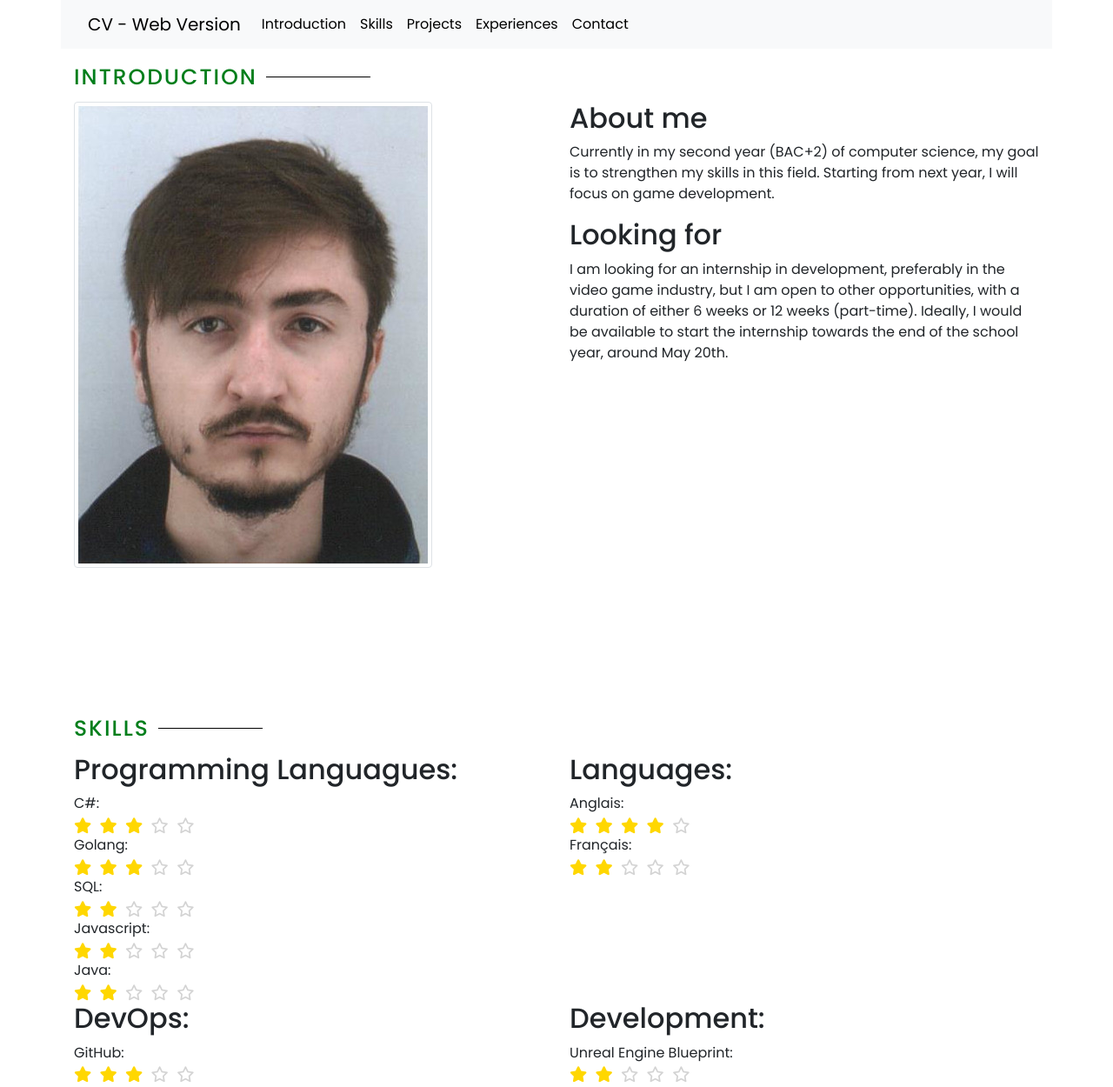
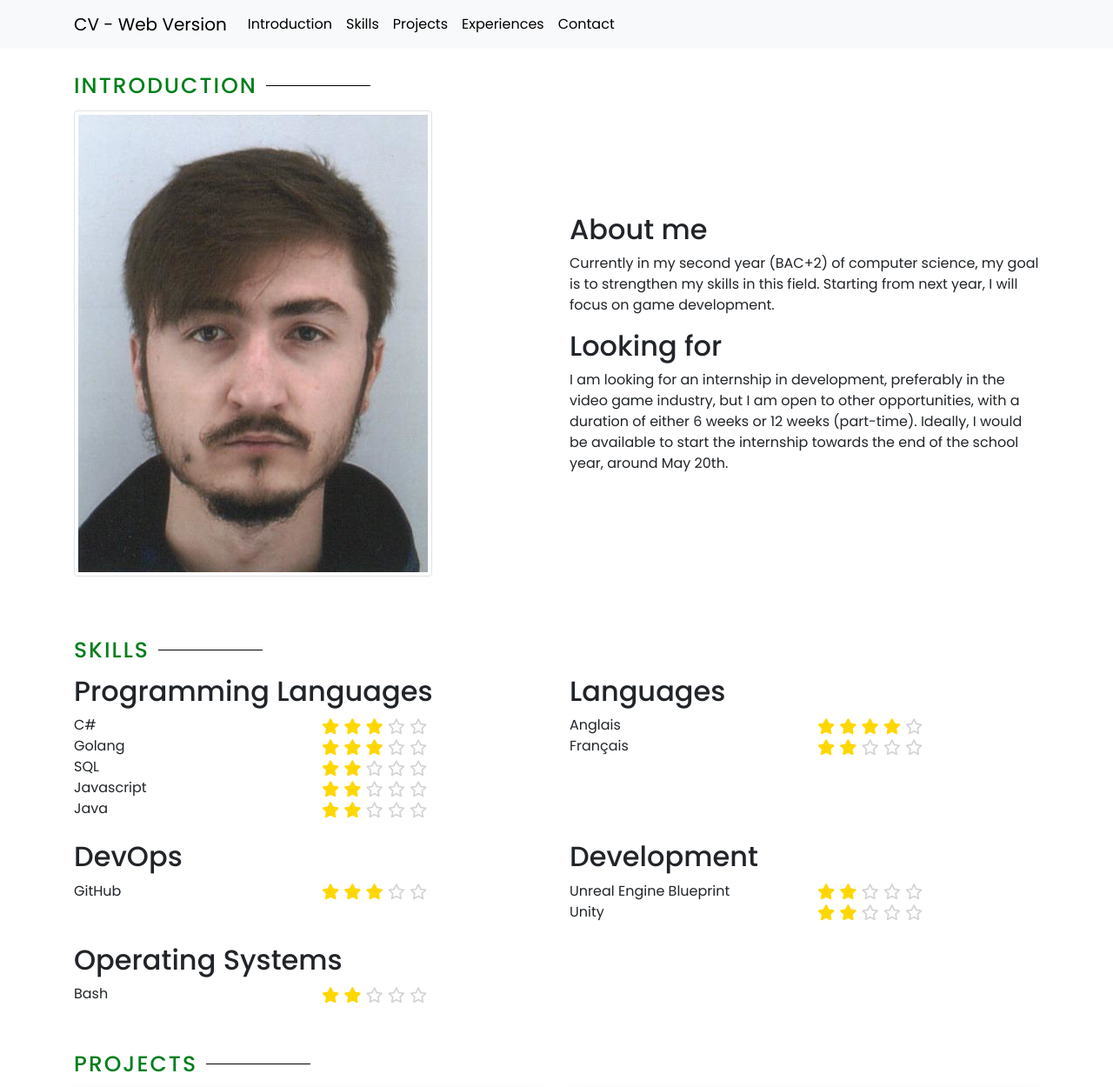
Before and after one commit to MihutaMihail/mihutamihail.github.io, a PHP site: page / in a window 1280 px wide. Shown: the top 1250 px of the page at 87% size. Run offline with PHP 8.4, Linux system fonts and the light colour scheme; some libraries are stand-ins or nearby versions.

Commit message:
[UPDATE] structure + [FIX] things

```diff
--- a/assets/css/index.css
+++ b/assets/css/index.css
@@ -20,7 +20,7 @@ body {
 # Section General
 --------------------------------------------------------------*/
 section {
-    padding: 80px 0px;
+    padding: 30px 0px;
     overflow: hidden;
 }
 
@@ -59,6 +59,22 @@ section {
 }
 
 /*--------------------------------------------------------------
+# Introduction Section
+--------------------------------------------------------------*/
+.introduction {
+  padding-top: 90px;
+}
+
+/*--------------------------------------------------------------
+# Projects Section
+--------------------------------------------------------------*/
+@media (max-width: 375px) {
+  .btn {
+    font-size: 0.8rem;
+  }
+}
+
+/*--------------------------------------------------------------
 # Skills Section
 --------------------------------------------------------------*/
 .stars,
@@ -92,19 +108,6 @@ section {
   padding: 60px 0 30px 0;
 }
 
-#footer .footer-top .footer-info h3 {
-  font-size: 28px;
-  margin: 0 0 20px 0;
-  padding: 2px 0 2px 0;
-  line-height: 1;
-  font-weight: 700;
-  text-transform: uppercase;
-}
-
-
-
-
-
 #footer .footer-top .social-links a {
   font-size: 18px;
   display: inline-block;
@@ -124,14 +127,6 @@ section {
   background: rgb(0, 191, 255);
   color: #151515;
   text-decoration: none;
-}
-
-#footer .footer-top h4 {
-  font-size: 16px;
-  font-weight: 600;
-  color: #fff;
-  position: relative;
-  padding-bottom: 12px;
 }
 
 #footer .footer-top .footer-links {
@@ -157,10 +152,6 @@ section {
   align-items: center;
 }
 
-#footer .footer-top .footer-links ul li:first-child {
-  padding-top: 0;
-}
-
 #footer .footer-top .footer-links ul a {
   color: #fff;
   transition: 0.3s;
--- a/index.html
+++ b/index.html
@@ -34,12 +34,12 @@
 
   <!-- ======= Header ======= -->
   <header id="header" class="fixed-top">
-    <div class="container">
+    <div class="container-fluid">
       <div class="row">
 
         <!-- Navbar -->
         <nav class="navbar navbar-expand-lg bg-body-tertiary">
-          <div class="container-fluid">
+          <div class="container">
             <a class="navbar-brand" href="#">CV - Web Version</a>
             <button class="navbar-toggler" type="button" data-bs-toggle="collapse" data-bs-target="#navbarSupportedContent" aria-controls="navbarSupportedContent" aria-expanded="false" aria-label="Toggle navigation">
               <span class="navbar-toggler-icon"></span>
@@ -68,10 +68,10 @@
         <h2>Introduction</h2>
       </div>
 
-      <div class="row">
+      <div class="row justify-content-center align-items-center">
         <div class="col-md-6 order-md-1">
           <div>
-            <figure><img src="assets/img/profile.jpg" alt="#" class="img-fluid img-thumbnail rounded"/></figure>
+            <figure><img src="assets/img/profile.jpg" alt="#" class="img-fluid img-thumbnail rounded img-introduction"/></figure>
           </div>
         </div>
 
@@ -106,177 +106,133 @@
         <h2>Skills</h2>
       </div>
 
-      <div class="mb-4 row">
+      <div class="row">
 
-      <!-- Programming Languagues -->
-      <div class="col-md-6 col-12">
+      <!-- Programming Languages -->
+      <div class="col-md-6 col-12 mb-4">
         <div class="grid-container">
-          <h2>Programming Languagues:</h2>
-          <div class="grid-item">
-            C#:
+          <h2>Programming Languages</h2>
+          <div class="row">
+            <div class="grid-item col-6">
+              C#
             </div>
-          <div class="grid-item">
-            <span class="skill-level">
-              <i class="stars fas fa-star"></i>
-              <i class="stars fas fa-star"></i>
-              <i class="stars fas fa-star"></i>
-              <i class="empty-stars far fa-star"></i>
-              <i class="empty-stars far fa-star"></i>
-            </span>
+            <div class="grid-item col-6">
+              <span class="skill-level"><i class="stars fas fa-star"></i><i class="stars fas fa-star"></i><i class="stars fas fa-star"></i><i class="empty-stars far fa-star"></i><i class="empty-stars far fa-star"></i></span>
             </div>
-          <div class="grid-item">
-            Golang:
           </div>
-          <div class="grid-item">
-            <span class="skill-level">
-              <i class="stars fas fa-star"></i>
-              <i class="stars fas fa-star"></i>
-              <i class="stars fas fa-star"></i>
-              <i class="empty-stars far fa-star"></i>
-              <i class="empty-stars far fa-star"></i>
-            </span>
+          <div class="row">
+            <div class="grid-item col-6">
+              Golang
             </div>
-          <div class="grid-item">
-            SQL:
+            <div class="grid-item col-6">
+              <span class="skill-level"><i class="stars fas fa-star"></i><i class="stars fas fa-star"></i><i class="stars fas fa-star"></i><i class="empty-stars far fa-star"></i><i class="empty-stars far fa-star"></i></span>
             </div>
-          <div class="grid-item">
-            <span class="skill-level">
-              <i class="stars fas fa-star"></i>
-              <i class="stars fas fa-star"></i>
-              <i class="empty-stars far fa-star"></i>
-              <i class="empty-stars far fa-star"></i>
-              <i class="empty-stars far fa-star"></i>
-            </span>
           </div>
-          <div class="grid-item">
-            Javascript:
+          <div class="row">
+            <div class="grid-item col-6">
+              SQL
             </div>
-          <div class="grid-item">
-            <span class="skill-level">
-              <i class="stars fas fa-star"></i>
-              <i class="stars fas fa-star"></i>
-              <i class="empty-stars far fa-star"></i>
-              <i class="empty-stars far fa-star"></i>
-              <i class="empty-stars far fa-star"></i>
-            </span>
+            <div class="grid-item col-6">
+              <span class="skill-level"><i class="stars fas fa-star"></i><i class="stars fas fa-star"></i><i class="empty-stars far fa-star"></i><i class="empty-stars far fa-star"></i><i class="empty-stars far fa-star"></i></span>
             </div>
-          <div class="grid-item">
-            Java:
           </div>
-          <div class="grid-item">
-            <span class="skill-level">
-              <i class="stars fas fa-star"></i>
-              <i class="stars fas fa-star"></i>
-              <i class="empty-stars far fa-star"></i>
-              <i class="empty-stars far fa-star"></i>
-              <i class="empty-stars far fa-star"></i>
-            </span>
+          <div class="row">
+            <div class="grid-item col-6">
+              Javascript
+            </div>
+            <div class="grid-item col-6">
+              <span class="skill-level"><i class="stars fas fa-star"></i><i class="stars fas fa-star"></i><i class="empty-stars far fa-star"></i><i class="empty-stars far fa-star"></i><i class="empty-stars far fa-star"></i></span>
+            </div>
+          </div>
+          <div class="row">
+            <div class="grid-item col-6">
+              Java
+            </div>
+            <div class="grid-item col-6">
+              <span class="skill-level"><i class="stars fas fa-star"></i><i class="stars fas fa-star"></i><i class="empty-stars far fa-star"></i><i class="empty-stars far fa-star"></i><i class="empty-stars far fa-star"></i></span>
             </div>
           </div>
         </div>
+      </div> <!-- End Programming Languages -->
+
 
       <!-- Languages -->
-        <div class="col-md-6 col-12">
+      <div class="col-md-6 col-12 mb-4">
         <div class="grid-container">
-            <h2>Languages:</h2>
-            <div class="grid-item">
-              Anglais:
+          <h2>Languages</h2>
+          <div class="row">
+            <div class="grid-item col-6">
+              Anglais
             </div>
-            <div class="grid-item">
-              <span class="skill-level">
-                <i class="stars fas fa-star"></i>
-                <i class="stars fas fa-star"></i>
-                <i class="stars fas fa-star"></i>
-                <i class="stars fas fa-star"></i>
-                <i class="empty-stars far fa-star"></i>
-              </span>
+            <div class="grid-item col-6">
+              <span class="skill-level"><i class="stars fas fa-star"></i><i class="stars fas fa-star"></i><i class="stars fas fa-star"></i><i class="stars fas fa-star"></i><i class="empty-stars far fa-star"></i></span>
             </div>
-            <div class="grid-item">
-              Français:
           </div>
-            <div class="grid-item">
-              <span class="skill-level">
-                <i class="stars fas fa-star"></i>
-                <i class="stars fas fa-star"></i>
-                <i class="empty-stars far fa-star"></i>
-                <i class="empty-stars far fa-star"></i>
-                <i class="empty-stars far fa-star"></i>
-              </span>
+          <div class="row">
+            <div class="grid-item col-6">
+              Français
+            </div>
+            <div class="grid-item col-6">
+              <span class="skill-level"><i class="stars fas fa-star"></i><i class="stars fas fa-star"></i><i class="empty-stars far fa-star"></i><i class="empty-stars far fa-star"></i><i class="empty-stars far fa-star"></i></span>
             </div>
           </div>
         </div>
+      </div> <!-- End Languages -->
 
         <!-- DevOps -->
-        <div class="col-md-6 col-12">
+        <div class="col-md-6 col-12 mb-4">
           <div class="grid-container">
-            <h2>DevOps:</h2>
-            <div class="grid-item">
-              GitHub:
+            <h2>DevOps</h2>
+            <div class="row">
+              <div class="grid-item col-6">
+                GitHub
               </div>
-            <div class="grid-item">
-              <span class="skill-level">
-                <i class="stars fas fa-star"></i>
-                <i class="stars fas fa-star"></i>
-                <i class="stars fas fa-star"></i>
-                <i class="empty-stars far fa-star"></i>
-                <i class="empty-stars far fa-star"></i>
-              </span>
+              <div class="grid-item col-6">
+                <span class="skill-level"><i class="stars fas fa-star"></i><i class="stars fas fa-star"></i><i class="stars fas fa-star"></i><i class="empty-stars far fa-star"></i><i class="empty-stars far fa-star"></i></span>
               </div>
             </div>
           </div>
+        </div> <!-- End DevOps -->
 
         <!-- Development -->
-        <div class="col-md-6 col-12">
+        <div class="col-md-6 col-12 mb-4">
           <div class="grid-container">
-            <h2>Development:</h2>
-            <div class="grid-item">
-              Unreal Engine Blueprint:
+            <h2>Development</h2>
+            <div class="row">
+              <div class="grid-item col-6">
+                Unreal Engine Blueprint
               </div>
-            <div class="grid-item">
-              <span class="skill-level">
-                <i class="stars fas fa-star"></i>
-                <i class="stars fas fa-star"></i>
-                <i class="empty-stars far fa-star"></i>
-                <i class="empty-stars far fa-star"></i>
-                <i class="empty-stars far fa-star"></i>
-              </span>
+              <div class="grid-item col-6">
+                <span class="skill-level"><i class="stars fas fa-star"></i><i class="stars fas fa-star"></i><i class="empty-stars far fa-star"></i><i class="empty-stars far fa-star"></i><i class="empty-stars far fa-star"></i></span>
               </div>
-            <div class="grid-item">
-              Unity:
             </div>
-            <div class="grid-item">
-              <span class="skill-level">
-                <i class="stars fas fa-star"></i>
-                <i class="stars fas fa-star"></i>
-                <i class="empty-stars far fa-star"></i>
-                <i class="empty-stars far fa-star"></i>
-                <i class="empty-stars far fa-star"></i>
-              </span>
+            <div class="row">
+              <div class="grid-item col-6">
+                Unity
+              </div>
+              <div class="grid-item col-6">
+                <span class="skill-level"><i class="stars fas fa-star"></i><i class="stars fas fa-star"></i><i class="empty-stars far fa-star"></i><i class="empty-stars far fa-star"></i><i class="empty-stars far fa-star"></i></span>
               </div>
             </div>
           </div>
+        </div> <!-- End Development -->
 
         <!-- Operating Systems -->
         <div class="col-md-6 col-12">
           <div class="grid-container">
-            <h2>Operating Systems:</h2>
-            <div class="grid-item">
-              Bash:
+            <h2>Operating Systems</h2>
+            <div class="row">
+              <div class="grid-item col-6">
+                Bash
               </div>
-            <div class="grid-item">
-              <span class="skill-level">
-                <i class="stars fas fa-star"></i>
-                <i class="stars fas fa-star"></i>
-                <i class="empty-stars far fa-star"></i>
-                <i class="empty-stars far fa-star"></i>
-                <i class="empty-stars far fa-star"></i>
-              </span>
+              <div class="grid-item col-6">
+                <span class="skill-level"><i class="stars fas fa-star"></i><i class="stars fas fa-star"></i><i class="empty-stars far fa-star"></i><i class="empty-stars far fa-star"></i><i class="empty-stars far fa-star"></i></span>
               </div>
             </div>
           </div>
+        </div> <!-- End Operating Systems -->
 
       </div>
-
     </div>
   </section> <!-- End Skills -->
 
@@ -290,8 +246,8 @@
 
       <!-- First Project -->
       <div class="row row-cols-1 row-cols-md-2">
-        <div class="col mb-3">
-          <div class="card">
+        <div class="col mb-3 ">
+          <div class="card shadow">
             <img src="https://img.youtube.com/vi/SfqUuGNmkmY/maxresdefault.jpg" class="card-img-top" alt="Video Thumbnail">
             <div class="card-body">
               <div class="card-header">
@@ -306,7 +262,7 @@
 
         <!-- Second Project -->
         <div class="col mb-3">
-          <div class="card">
+          <div class="card shadow">
             <img src="https://img.youtube.com/vi/ghjP0xtL4sI/maxresdefault.jpg" class="card-img-top" alt="Video Thumbnail">
             <div class="card-body">
               <div class="card-header">
@@ -320,8 +276,8 @@
         </div> <!--End Second Project-->
 
         <!-- Third Project -->
-        <div class="col mb-3">
-          <div class="card">
+        <div class="col mb-3 ">
+          <div class="card shadow">
             <img src="https://img.youtube.com/vi/DcCmeYA6cZ0/maxresdefault.jpg" class="card-img-top" alt="Video Thumbnail">
             <div class="card-body">
               <div class="card-header">
@@ -335,8 +291,8 @@
         </div> <!--End Third Project-->
 
         <!-- Fourth Project -->
-        <div class="col mb-3">
-          <div class="card">
+        <div class="col mb-3 ">
+          <div class="card shadow">
             <img src="https://img.youtube.com/vi/fn6k69TmOL0/maxresdefault.jpg" class="card-img-top" alt="Video Thumbnail">
             <div class="card-body">
               <div class="card-header">
@@ -351,7 +307,7 @@
       </div> <!--End Fourth Project-->
 
       <div class="text-center">
-        <h2>If you want to see all my projects, check out my <a href="https://github.com/MihutaMihail" target="_blank">Github</a></h2>
+        <h2 class="pt-3">If you want to see all my projects, check out my <a href="https://github.com/MihutaMihail" target="_blank">Github</a></h2>
       </div>
 
     </div>
@@ -365,34 +321,35 @@
         <h2>Experiences</h2>
       </div>
 
+      <div class="row">
         <!-- Experience 1 -->
-      <div>
-        <h2 class="mb-4">Educational Project - YDAYS</h2>
-
-        <p><strong>Tower Defense Game in Unreal Engine</strong></p>
-        <p><strong>Duration:</strong> October 2022 - May 2023 | <strong>Duration:</strong> 7 Months | <strong>Format:</strong> In-Person</p>
-
-        <p>
-            I actively contributed to the development of a Tower Defense game using Blueprints.
-            The project spanned seven months, involving regular bi-weekly team meetings to ensure project alignment.
-            My role included effective remote project management, fostering optimal progress throughout the development process.
+        <div class="col-md-6">
+          <div class="card mb-4">
+            <div class="card-body">
+              <h2 class="card-title">Educational Project - YDAYS</h2>
+              <p class="card-text"><strong>Tower Defense Game in Unreal Engine</strong></p>
+              <p class="card-text"><strong>Duration:</strong> October 2022 - May 2023 | <strong>Duration:</strong> 7 Months | <strong>Format:</strong> In-Person</p>
+              <p class="card-text">
+                I actively contributed to the development of a Tower Defense game using Blueprints. The project spanned seven months, involving regular bi-weekly team meetings to ensure project alignment. My role included effective remote project management, fostering optimal progress throughout the development process.
               </p>
+            </div>
+          </div>
         </div> <!-- End Experience 1 -->
 
         <!-- Experience 2 -->
-      <div>
-        <h2 class="mb-4">Internship at LesBaleries' Association</h2>
-
-        <p><strong>Website Development with WordPress</strong></p>
-        <p><strong>Duration:</strong> April 2022 - May 2022 | <strong>Duration:</strong> 6 Weeks | <strong>Format:</strong> Remote</p>
-
-        <p>
-            During my internship with LesBaleries' association, I collaborated within a team to develop a WordPress website.
-            Over the course of six weeks, I worked remotely, utilizing SQL for database management and executing necessary queries.
-            Additionally, I adapted the code to accommodate various extensions used in the project.
+        <div class="col-md-6">
+          <div class="card mb-4">
+            <div class="card-body">
+              <h2 class="card-title">Internship at LesBaleries' Association</h2>
+              <p class="card-text"><strong>Website Development with WordPress</strong></p>
+              <p class="card-text"><strong>Duration:</strong> April 2022 - May 2022 | <strong>Duration:</strong> 6 Weeks | <strong>Format:</strong> Remote</p>
+              <p class="card-text">
+                During my internship with LesBaleries' association, I collaborated within a team to develop a WordPress website. Over the course of six weeks, I worked remotely, utilizing SQL for database management and executing necessary queries. Additionally, I adapted the code to accommodate various extensions used in the project.
               </p>
+            </div>
+          </div>
         </div> <!-- End Experience 2 -->
-
+      </div>
     </div>
   </section> <!-- End Experiences -->
 
@@ -404,29 +361,24 @@
         <h2>Contact</h2>
       </div>
 
-      <p>To note, the contact form will not send any message to my actual address</p>
+      <p>To note, the contact form will not send any message to my actual email address.</p>
 
       <div class="row mt-5">
 
         <div class="col-lg-4">
-          <div class="info">
-            <div class="address">
-              <i class="bi bi-geo-alt"></i>
+          <div>
             <h4>Location</h4>
             <p>03 rue François Truffaut, 95220 Herblay</p>
           </div>
 
-            <div class="email">
-              <i class="bi bi-envelope"></i>
+          <div>
             <h4>Email:</h4>
             <p>mihutamihail95@gmail.com</p>
           </div>
 
-            <div class="phone">
-              <i class="bi bi-phone"></i>
+          <div>
             <h4>Call:</h4>
             <p>06 60 53 40 79</p>
-            </div>
           </div>
         </div>
 
@@ -461,8 +413,7 @@
         <div class="row">
 
           <div class="col-lg-8 col-md-6">
-            <div class="footer-info">
-              <h3>Contact Me</h3>
+            <div class="footer-info mb-4">
               <p>
                 03 rue François Truffaut <br>
                 95220 Herblay<br><br>
```
Lines whose indentation alone changed are shown as unchanged.
